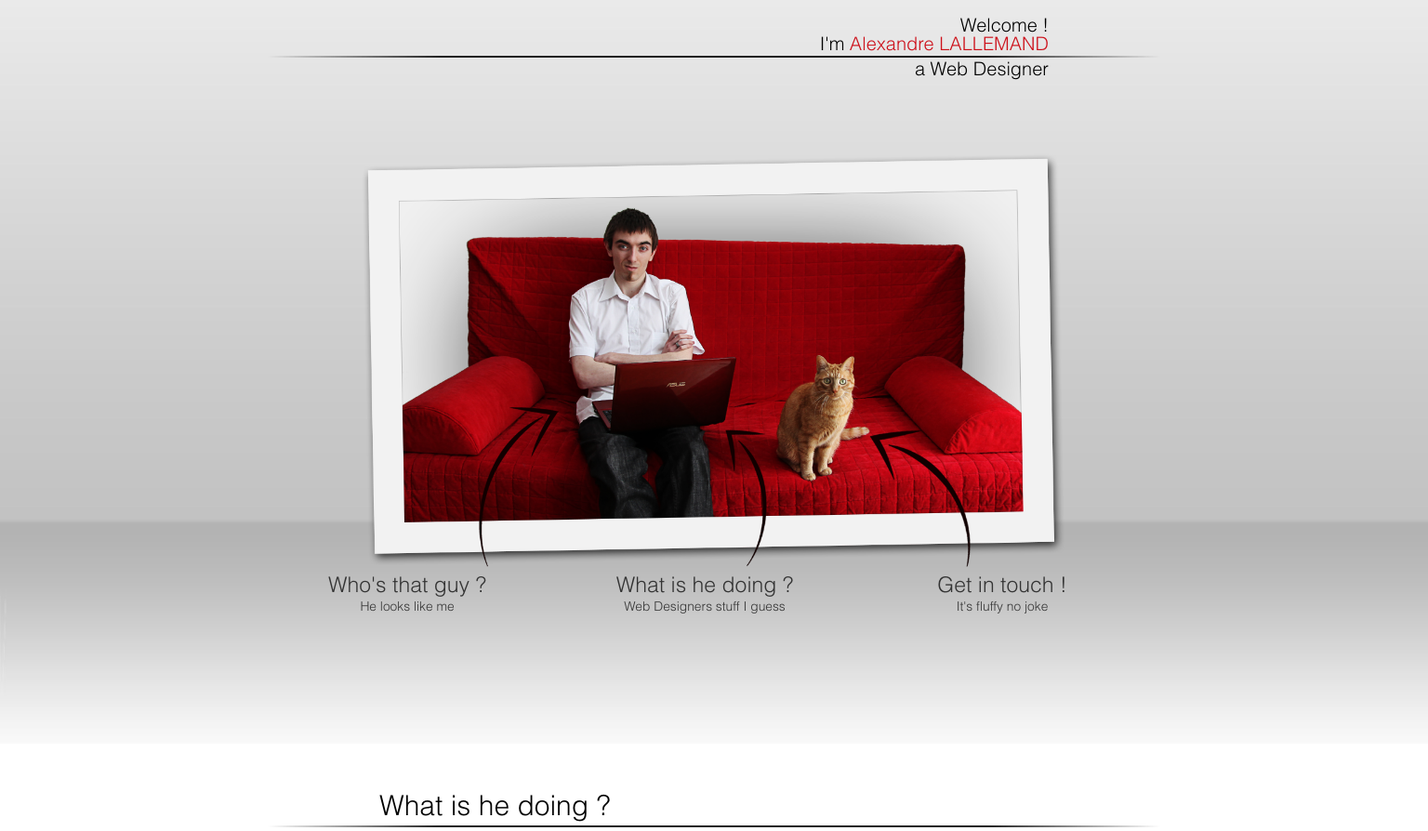
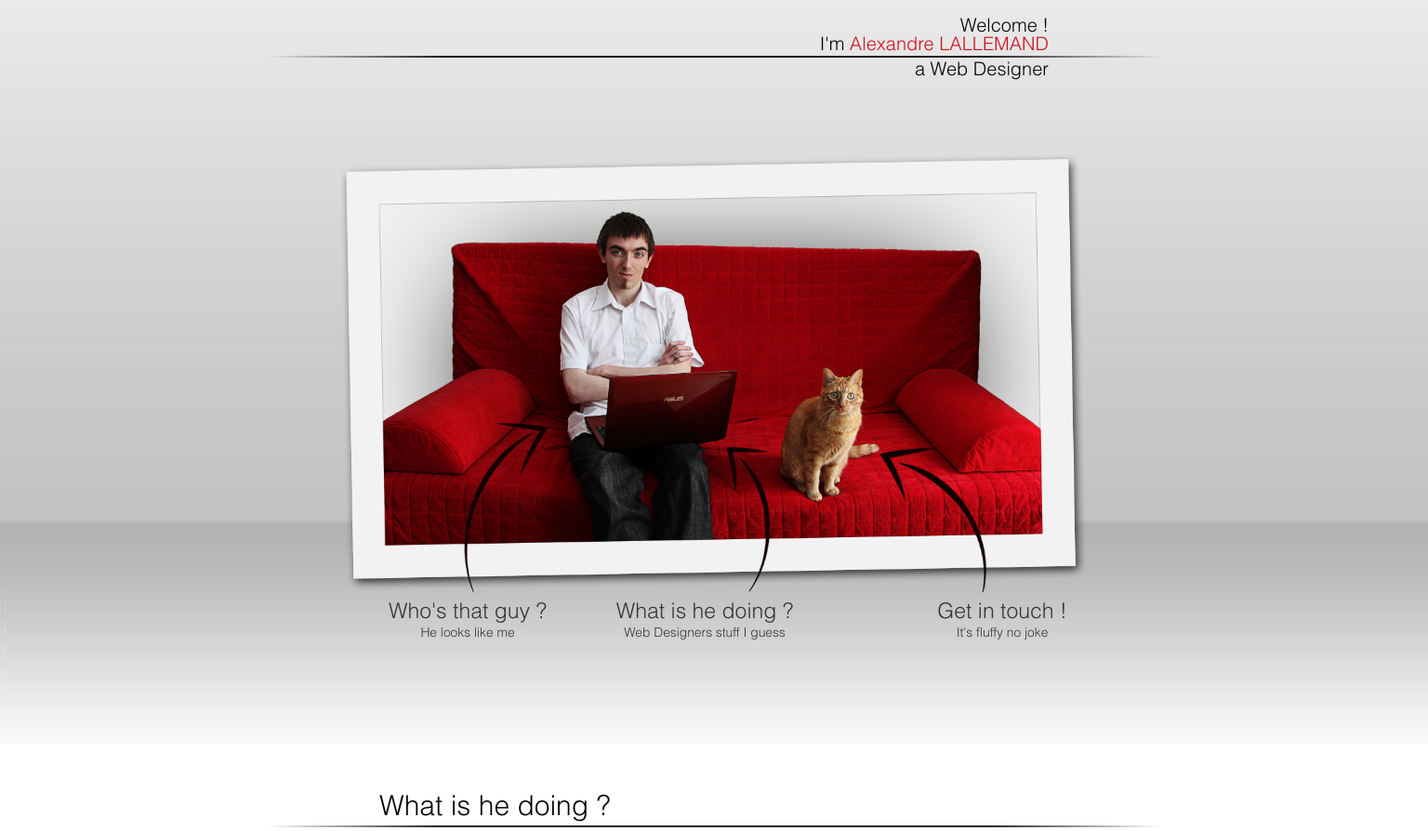
Before and after one commit to nadium/pfincendere, a PHP site: page / in a window 1536 px wide. Shown: the top 894 px of the page at 93% size. Run offline with PHP 8.4, Linux system fonts and the light colour scheme; some libraries are stand-ins or nearby versions.

Commit message:
Media Queries

```diff
--- a/css/style.css
+++ b/css/style.css
@@ -76,6 +76,18 @@ body, html, section {
   height: 100%;
 }
 
+/*= Screen from 1400px
+=====================================================================================*/
+@media only screen and (min-width: 1400px) {
+  #home .photo {
+    padding-top: 50px;
+  }
+  #home .photo .navigation img {
+    width: 100%;
+  }
+}
+/*= Default screen
+=====================================================================================*/
 /* HOME
 ******************************************/
 #home {
@@ -126,7 +138,7 @@ body, html, section {
   margin-top: -238px;
 }
 #home .photo .navigation img {
-  width: 80%;
+  width: 85%;
 }
 #home .photo .navigation #circle-guy, #home .photo .navigation #circle-stuff, #home .photo .navigation #circle-cat {
   position: absolute;
@@ -186,6 +198,12 @@ body, html, section {
 #home .photo nav li a p:nth-child(2) {
   font-size: 0.6em;
   margin-top: 5px;
+}
+#home .photo nav li:first-child {
+  text-align: right;
+}
+#home .photo nav li:first-child a {
+  text-align: center;
 }
 
 /* WORK
```
Also changed, not shown: css/style.scss (+27 -4 lines).
